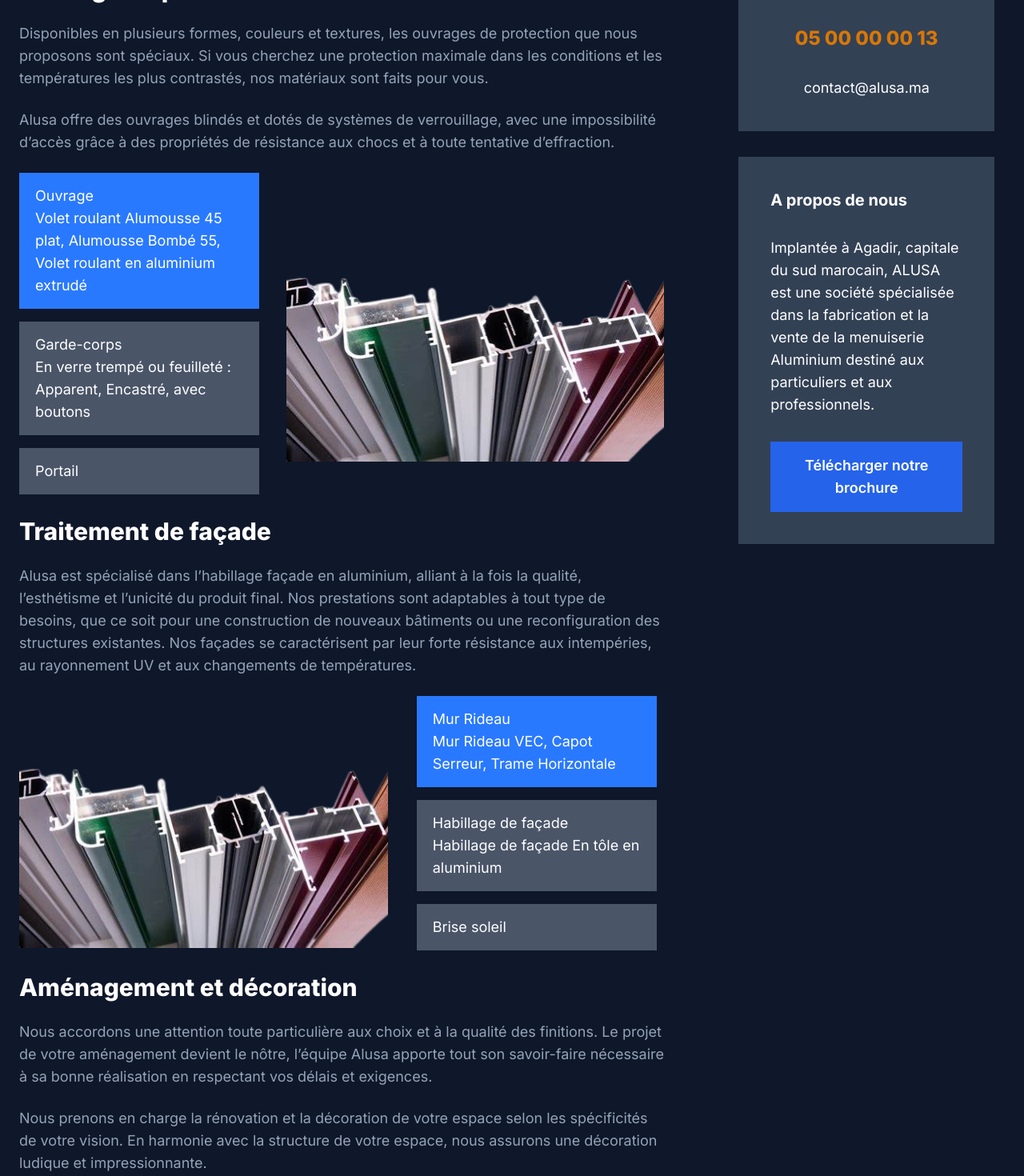
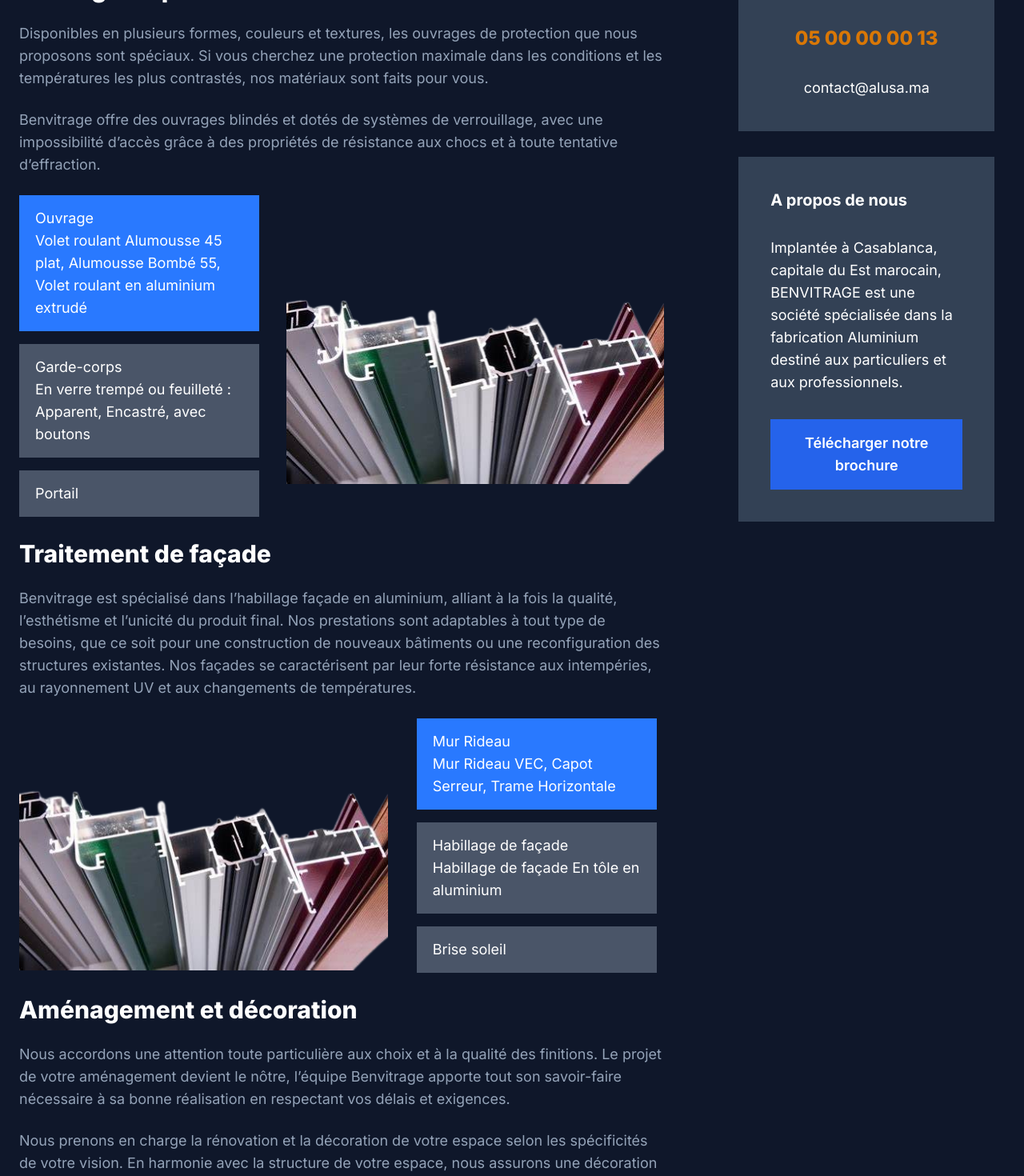
Before and after one commit to omarzinane1/benvitrage, a Next.js app: page /produits in a window 1280 px wide. Shown: the part 980-2450 px from the top of the page at 80% size. Built offline with nearby package versions, Linux system fonts and the light colour scheme.

Commit message:
update some  section

```diff
--- a/src/app/page.tsx
+++ b/src/app/page.tsx
@@ -360,10 +360,10 @@ export default function Home() {
           <div className="flex flex-col gap-4 text-center lg:text-start">
             <Heading title="Essayons notre service maintenant!" />
             <p className="max-w-[35rem] leading-normal text-lg">
-              Lorem ipsum dolor sit amet consectetur adipisicing elit.
-              Repudiandae possimus dicta dolor recusandae. Eaque vel labore
-              iusto asperiores. Qui soluta dolore sint accusamus pariatur
-              incidunt, illum officia ab voluptatem cum?
+              Nous offrons des gammes de produits diversifiées et sur mesure
+              selon les besoins et exigences de nos clients. Notre engagement,
+              professionnalisme et persévérance sont des facteurs fondamentaux
+              dans le travail quotidien de notre équipe.
             </p>
           </div>
           <Button>
--- a/src/components/Footer.tsx
+++ b/src/components/Footer.tsx
@@ -20,9 +20,8 @@ const Footer = () => {
         <div className="basis-1/3 flex flex-col md:items-center lg:items-start gap-4 lg:gap-6">
           <Logo />
           <p className="text-lg">
-            Lorem ipsum dolor sit amet consectetur adipisicing elit. Rem id vero
-            ipsum iste qui minus quidem soluta omnis facere accusantium neque
-            explicabo saepe aut, fugiat asperiores molestias beatae non dolorem?
+            Implantée à Casablanca, capitale du Est marocain, Benvitrage est une société
+            spécialisée dans la fabrication Aluminium destiné aux particuliers et aux professionnels.
           </p>
           <ul className="flex items-center gap-4 lg:gap-6 mb-6 lg:mb-0">
             {socialLinks.map((link, index) => (
@@ -69,7 +68,9 @@ const Footer = () => {
           </div>
           <div className="icon-contact">
             <MapPin size={30} color="white" />
-            <span className="Footer-contact">63, Av Ahmed El Mansour Eddahbi</span>
+            <span className="Footer-contact">
+              63, Av Ahmed El Mansour Eddahbi
+            </span>
           </div>
         </div>
       </div>
--- a/src/components/Pointsforts.tsx
+++ b/src/components/Pointsforts.tsx
@@ -39,7 +39,7 @@ const Pointsforts = () => {
           <div className="absolute inset-0 bg-black opacity-50"></div>
           <div className="absolute inset-0 flex items-center justify-center">
             <h1 className="text-white text-4xl md:text-6xl font-bold uppercase tracking-wide">
-              Sté ALUSA sarl
+              Sté <span className="uppercase">Benvitrage</span> sarl
             </h1>
           </div>
         </header>
--- a/src/components/Produits.tsx
+++ b/src/components/Produits.tsx
@@ -218,15 +218,13 @@ const Produits = () => {
                   pour vous.
                 </p>
                 <p>
-                  Alusa offre des ouvrages blindés et dotés de systèmes de
+                  Benvitrage offre des ouvrages blindés et dotés de systèmes de
                   verrouillage, avec une impossibilité d’accès grâce à des
                   propriétés de résistance aux chocs et à toute tentative
                   d’effraction.
                 </p>
                 <div className="flex xl:flex-row flex-col gap-6">
-                  <div
-                    className="flex lg:flex-row lg:flex-row-reverse flex-col items-center gap-4"
-                  >
+                  <div className="flex lg:flex-row lg:flex-row-reverse flex-col items-center gap-4">
                     <div>
                       <img
                         src={Ouvrages[selectedMenu2].image}
@@ -265,19 +263,17 @@ const Produits = () => {
                   Traitement de façade
                 </h1>
                 <p>
-                  Alusa est spécialisé dans l’habillage façade en aluminium,
-                  alliant à la fois la qualité, l’esthétisme et l’unicité du
-                  produit final. Nos prestations sont adaptables à tout type de
-                  besoins, que ce soit pour une construction de nouveaux
-                  bâtiments ou une reconfiguration des structures existantes.
-                  Nos façades se caractérisent par leur forte résistance aux
-                  intempéries, au rayonnement UV et aux changements de
-                  températures.
+                  Benvitrage est spécialisé dans l’habillage façade en
+                  aluminium, alliant à la fois la qualité, l’esthétisme et
+                  l’unicité du produit final. Nos prestations sont adaptables à
+                  tout type de besoins, que ce soit pour une construction de
+                  nouveaux bâtiments ou une reconfiguration des structures
+                  existantes. Nos façades se caractérisent par leur forte
+                  résistance aux intempéries, au rayonnement UV et aux
+                  changements de températures.
                 </p>
                 <div className="flex xl:flex-row flex-col gap-6">
-                  <div
-                    className="flex lg:flex-row flex-col items-center gap-4"
-                  >
+                  <div className="flex lg:flex-row flex-col items-center gap-4">
                     <div>
                       <img
                         src={Traitements[selectedMenu3].image}
@@ -286,9 +282,7 @@ const Produits = () => {
                       />
                     </div>
 
-                    <div
-                      className="flex flex-col justify-center items-start gap-3 w-full lg:ml-[20px]"
-                    >
+                    <div className="flex flex-col justify-center items-start gap-3 w-full lg:ml-[20px]">
                       {Object.keys(Traitements).map((menu3) => (
                         <div
                           key={menu3}
@@ -320,9 +314,9 @@ const Produits = () => {
                 <p>
                   Nous accordons une attention toute particulière aux choix et à
                   la qualité des finitions. Le projet de votre aménagement
-                  devient le nôtre, l’équipe Alusa apporte tout son savoir-faire
-                  nécessaire à sa bonne réalisation en respectant vos délais et
-                  exigences.
+                  devient le nôtre, l’équipe Benvitrage apporte tout son
+                  savoir-faire nécessaire à sa bonne réalisation en respectant
+                  vos délais et exigences.
                 </p>
                 <p>
                   Nous prenons en charge la rénovation et la décoration de votre
@@ -331,9 +325,7 @@ const Produits = () => {
                   décoration ludique et impressionnante.
                 </p>
                 <div className="flex xl:flex-row flex-col gap-6">
-                  <div
-                    className="flex lg:flex-row lg:flex-row-reverse flex-col items-center gap-4"
-                  >
+                  <div className="flex lg:flex-row lg:flex-row-reverse flex-col items-center gap-4">
                     <div>
                       <img
                         src={Amenagements[selectedMenu4].image}
@@ -342,9 +334,7 @@ const Produits = () => {
                       />
                     </div>
 
-                    <div
-                      className="flex flex-col justify-center items-start gap-3 w-full lg:ml-[20px]"
-                    >
+                    <div className="flex flex-col justify-center items-start gap-3 w-full lg:ml-[20px]">
                       {Object.keys(Amenagements).map((menu4) => (
                         <div
                           key={menu4}
@@ -356,7 +346,6 @@ const Produits = () => {
                               selectedMenu4 === menu4 ? "#2979FF" : "#4A5568",
                             color: "white",
                             cursor: "pointer",
-
                           }}
                           className="lg:w-[300px] w-[368px] h-auto"
                         >
@@ -384,9 +373,7 @@ const Produits = () => {
                   choix des matériaux et des options techniques.
                 </p>
                 <div className="flex xl:flex-row flex-col gap-6">
-                  <div
-                    className="flex lg:flex-row flex-col items-center gap-4"
-                  >
+                  <div className="flex lg:flex-row flex-col items-center gap-4">
                     <div>
                       <img
                         src={AutreSolutions[selectedMenu5].image}
@@ -395,9 +382,7 @@ const Produits = () => {
                       />
                     </div>
 
-                    <div
-                      className="flex flex-col justify-center items-start gap-3 w-full lg:ml-[20px]"
-                    >
+                    <div className="flex flex-col justify-center items-start gap-3 w-full lg:ml-[20px]">
                       {Object.keys(AutreSolutions).map((menu5) => (
                         <div
                           key={menu5}
@@ -409,7 +394,6 @@ const Produits = () => {
                               selectedMenu5 === menu5 ? "#2979FF" : "#4A5568",
                             color: "white",
                             cursor: "pointer",
-
                           }}
                           className="lg:w-[300px] w-[368px] h-auto"
                         >
@@ -465,9 +449,9 @@ const Produits = () => {
             <div className="flex flex-col justify-center items-start gap-8 p-10 w-80 bg-slate-700">
               <h1 className="text-white text-xl font-bold">A propos de nous</h1>
               <p className="text-white">
-                Implantée à Agadir, capitale du sud marocain, ALUSA est une
-                société spécialisée dans la fabrication et la vente de la
-                menuiserie Aluminium destiné aux particuliers et aux
+                Implantée à Casablanca, capitale du Est
+                marocain, BENVITRAGE est une société spécialisée dans la
+                fabrication Aluminium destiné aux particuliers et aux
                 professionnels.
               </p>
               <Link
--- a/src/components/Services.tsx
+++ b/src/components/Services.tsx
@@ -28,7 +28,7 @@ const Services = () => {
         <div className="py-10 flex xl:flex-row flex-col w-full justify-between xl:items-start gap-20">
           <div className=" flex flex-col gap-6 xl:w-[70%]">
             <p>
-              Découvrez l’ensemble des services qu’ALUSA propose afin de vous
+              Découvrez l’ensemble des services qu’Benvitrage propose afin de vous
               satisfaire pleinement.
             </p>
             <div className="flex flex-col justify-start gap-6">
```
Also changed, not shown: src/components/Apropos.tsx (+4 -4 lines).
